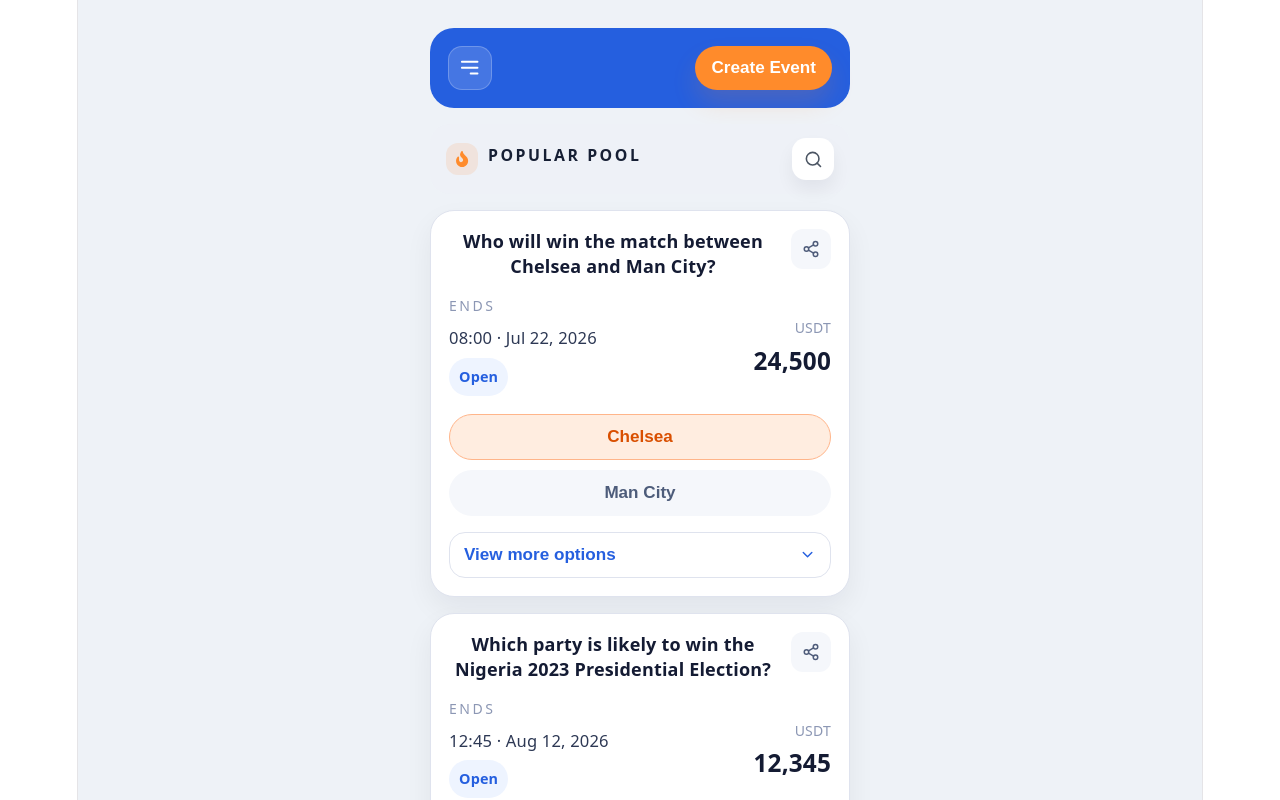
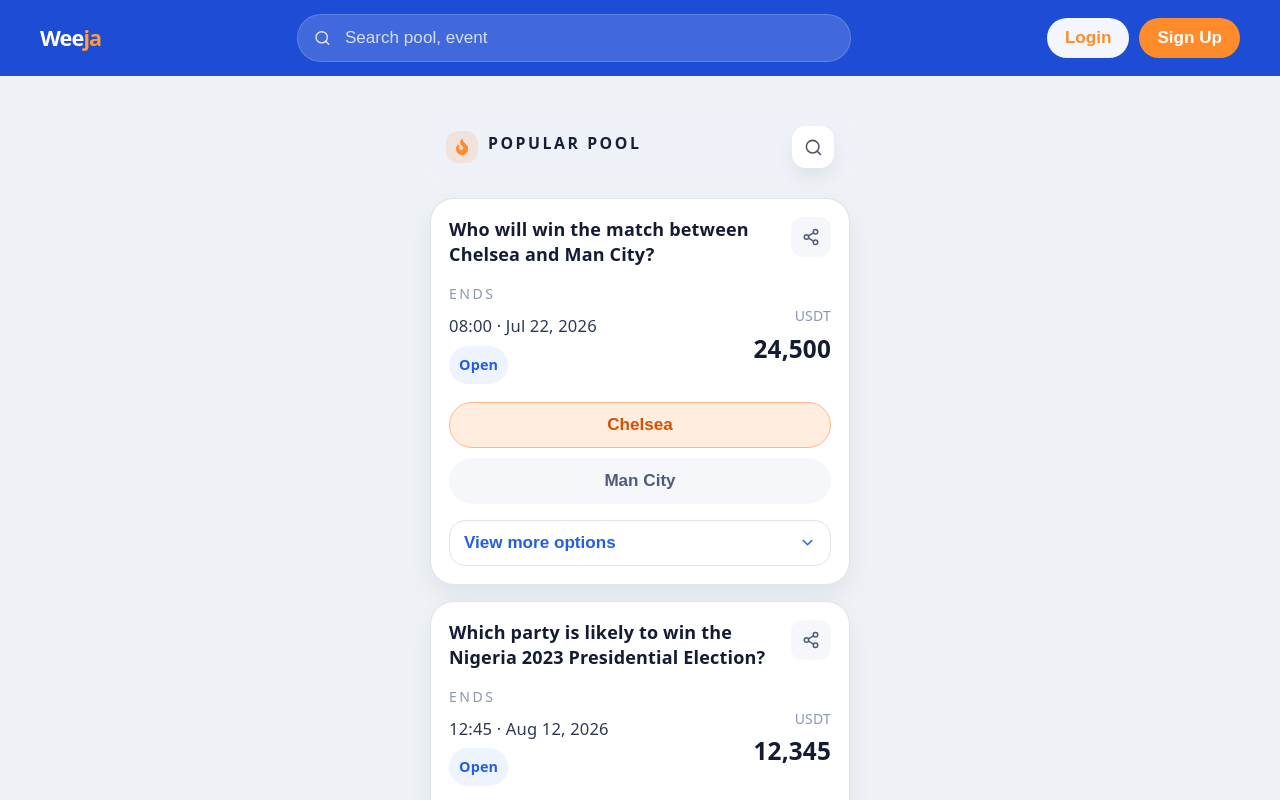
Before and after one commit to C0DE-8/weeja, a React app in the folder frontend/: page / in a window 1280 px wide. Shown: the top 800 px of the page. Built offline with nearby package versions, Linux system fonts and the light colour scheme; the HTML template or start-up script is replaced by a standard one.

Commit message:
push update

```diff
--- a/frontend/src/components/header/Header.jsx
+++ b/frontend/src/components/header/Header.jsx
@@ -1,13 +1,43 @@
 import { HiOutlineMenuAlt3 } from 'react-icons/hi'
+import { FiSearch } from 'react-icons/fi'
 import styles from './Header.module.css'
 
 export default function Header() {
   return (
     <header className={styles.header}>
-      <button className={styles.menuButton} aria-label="Open menu">
-        <HiOutlineMenuAlt3 />
-      </button>
-      <button className={styles.createButton}>Create Event</button>
+      <div className={styles.inner}>
+        <div className={styles.mobileBar}>
+          <button className={styles.mobileMenuButton} aria-label="Open menu">
+            <HiOutlineMenuAlt3 />
+          </button>
+          <button className={styles.mobileCreateButton}>Create Event</button>
+        </div>
+
+        <div className={styles.desktopBar}>
+          <div className={styles.logo}>
+            Wee<span className={styles.logoAccent}>ja</span>
+          </div>
+
+          <div className={styles.searchWrapper}>
+            <FiSearch className={styles.searchIcon} />
+            <input
+              className={styles.searchInput}
+              type="text"
+              placeholder="Search pool, event"
+              aria-label="Search pool or event"
+            />
+          </div>
+
+          <div className={styles.authButtons}>
+            <button className={styles.loginButton} type="button">
+              Login
+            </button>
+            <button className={styles.signUpButton} type="button">
+              Sign Up
+            </button>
+          </div>
+        </div>
+      </div>
     </header>
   )
 }
--- a/frontend/src/components/header/Header.module.css
+++ b/frontend/src/components/header/Header.module.css
@@ -1,33 +1,132 @@
 .header {
-  display: flex;
-  justify-content: space-between;
-  align-items: center;
-  background: #255fdf;
-  border-radius: 24px;
-  padding: 18px 18px;
+  width: 100%;
+  background: #1d4dd5;
   color: #ffffff;
 }
 
-.menuButton {
+.inner {
+  max-width: 1200px;
+  margin: 0 auto;
+  padding: 14px 18px;
+  display: flex;
+  align-items: center;
+  justify-content: space-between;
+}
+
+.mobileBar,
+.desktopBar {
+  display: flex;
+  align-items: center;
+  justify-content: space-between;
+  gap: 12px;
+  width: 100%;
+}
+
+.mobileBar {
+  display: flex;
+}
+
+.mobileMenuButton {
   display: inline-flex;
   align-items: center;
   justify-content: center;
   width: 44px;
   height: 44px;
-  background: rgba(255, 255, 255, 0.15);
-  border: 1px solid rgba(255, 255, 255, 0.22);
+  background: rgba(255, 255, 255, 0.18);
+  border: 1px solid rgba(255, 255, 255, 0.25);
   border-radius: 14px;
   color: #ffffff;
-  font-size: 1.3rem;
+  font-size: 1.4rem;
 }
 
-.createButton {
+.mobileCreateButton {
   background: #ff8b2b;
   border: none;
   border-radius: 999px;
   color: #ffffff;
+  padding: 12px 18px;
+  font-weight: 700;
+  font-size: 0.95rem;
+}
+
+.desktopBar {
+  display: none;
+}
+
+.logo {
+  font-size: 1.2rem;
+  font-weight: 700;
+  letter-spacing: -0.04em;
+  color: #ffffff;
+}
+
+.logoAccent {
+  color: #ff9b3a;
+}
+
+.searchWrapper {
+  flex: 1;
+  display: inline-flex;
+  align-items: center;
+  gap: 12px;
+  min-width: 320px;
+  max-width: 520px;
   padding: 12px 16px;
+  border-radius: 999px;
+  background: rgba(255, 255, 255, 0.16);
+  border: 1px solid rgba(255, 255, 255, 0.16);
+}
+
+.searchIcon {
+  color: rgba(255, 255, 255, 0.85);
+  font-size: 1rem;
+}
+
+.searchInput {
+  width: 100%;
+  border: none;
+  background: transparent;
+  color: #ffffff;
   font-size: 0.95rem;
-  font-weight: 600;
-  box-shadow: 0 14px 24px rgba(255, 139, 43, 0.16);
+  outline: none;
 }
+
+.searchInput::placeholder {
+  color: rgba(255, 255, 255, 0.78);
+}
+
+.authButtons {
+  display: inline-flex;
+  align-items: center;
+  gap: 10px;
+}
+
+.loginButton,
+.signUpButton {
+  border: none;
+  border-radius: 999px;
+  padding: 10px 18px;
+  font-weight: 700;
+  font-size: 0.95rem;
+  cursor: pointer;
+}
+
+.loginButton {
+  background: rgba(255, 255, 255, 0.95);
+  color: #ff8b2b;
+}
+
+.signUpButton {
+  background: #ff8b2b;
+  color: #ffffff;
+}
+
+@media (min-width: 992px) {
+  .mobileBar {
+    display: none;
+  }
+
+  .desktopBar {
+    display: flex;
+  }
+}
--- a/frontend/src/index.css
+++ b/frontend/src/index.css
@@ -55,14 +55,10 @@
 }
 
 #root {
-  width: 1126px;
+  width: 100%;
   max-width: 100%;
-  margin: 0 auto;
-  text-align: center;
-  border-inline: 1px solid var(--border);
-  min-height: 100svh;
-  display: flex;
-  flex-direction: column;
+  margin: 0;
+  min-height: 100vh;
   box-sizing: border-box;
 }
 
--- a/frontend/src/pages/home/Home.jsx
+++ b/frontend/src/pages/home/Home.jsx
@@ -8,8 +8,8 @@
 export default function Home() {
   return (
     <div className={styles.page}>
+      <Header />
       <div className={styles.panel}>
-        <Header />
         <SectionHeader />
         <main className={styles.main}>
           <div className={styles.cardGrid}>
--- a/frontend/src/pages/home/Home.module.css
+++ b/frontend/src/pages/home/Home.module.css
@@ -1,9 +1,11 @@
 .page {
   min-height: 100vh;
+  width: 100%;
   background: #eef2f7;
-  padding: 20px 0 28px;
+  padding: 0 0 28px;
   display: flex;
-  justify-content: center;
+  flex-direction: column;
+  align-items: center;
 }
 
 .panel {
@@ -12,6 +14,7 @@
   display: flex;
   flex-direction: column;
   gap: 0;
+  margin-top: 20px;
 }
 
 .main {
@@ -25,7 +28,7 @@
 
 @media (min-width: 640px) {
   .page {
-    padding-top: 28px;
+    padding-top: 0;
   }
 
   .panel {
```
Also changed, not shown: 2 other files (tests, documents, lock files or other folders).
